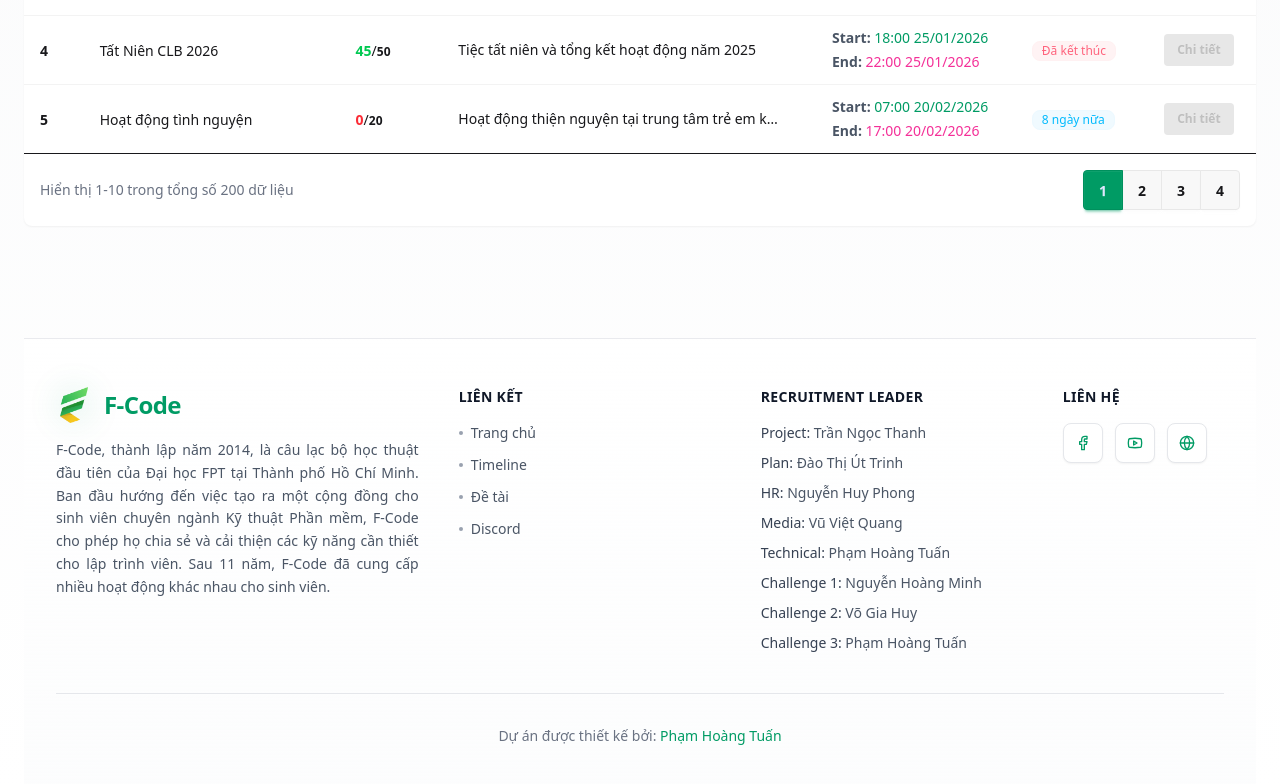
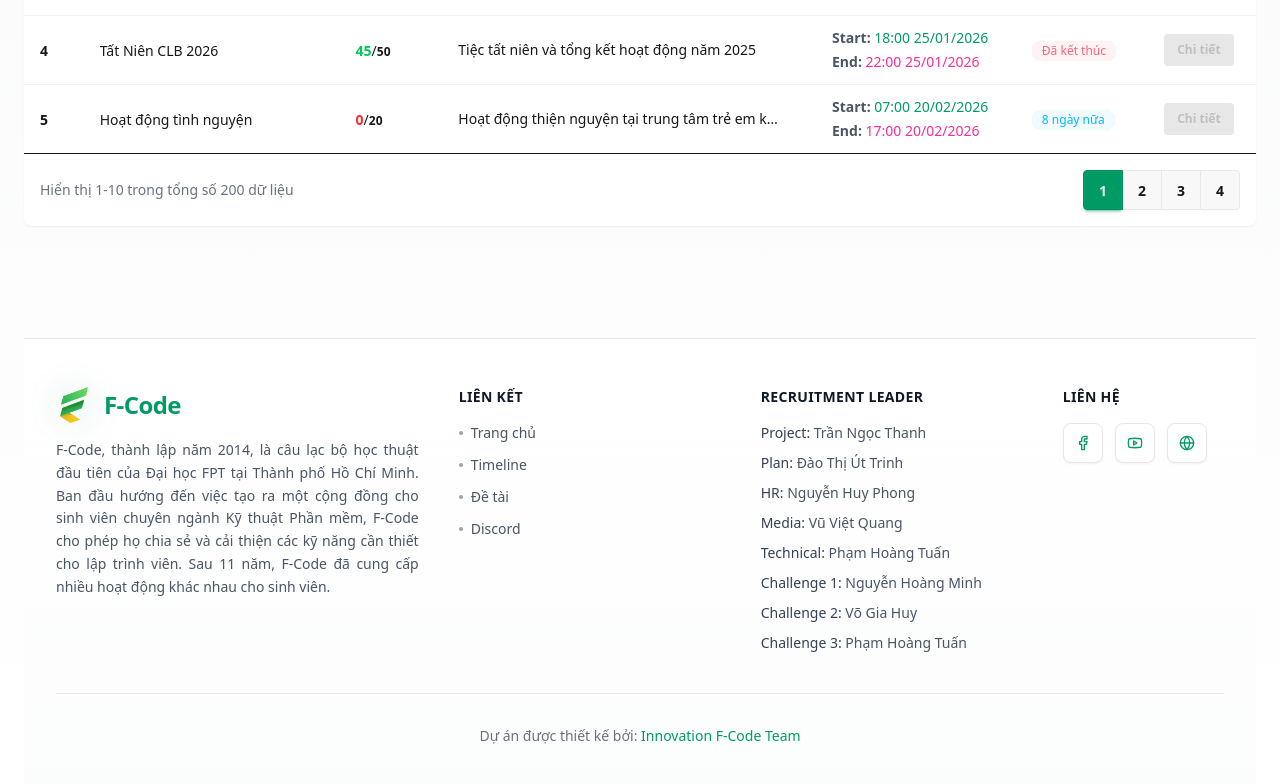
Before and after one commit to f-code-project/smart-qr-attendance-system, a React (Vite) app in the folder apps/web/: page / in a window 1280 px wide. Shown: the part 508-1292 px from the top of the page. Built offline with nearby package versions, Linux system fonts and the light colour scheme; no server answers.

Commit message:
chore: change author

```diff
--- a/apps/web/src/layouts/MainLayout/Footer.tsx
+++ b/apps/web/src/layouts/MainLayout/Footer.tsx
@@ -122,9 +122,9 @@ const Footer = () => {
             <Link
               className="text-primary font-medium transition-colors hover:underline"
               target="_blank"
-              to="https://www.facebook.com/phamhoangtuanqn/"
+              to="https://www.facebook.com/fcodeclub"
             >
-              Phạm Hoàng Tuấn
+              Innovation F-Code Team
             </Link>
           </p>
         </div>
```
